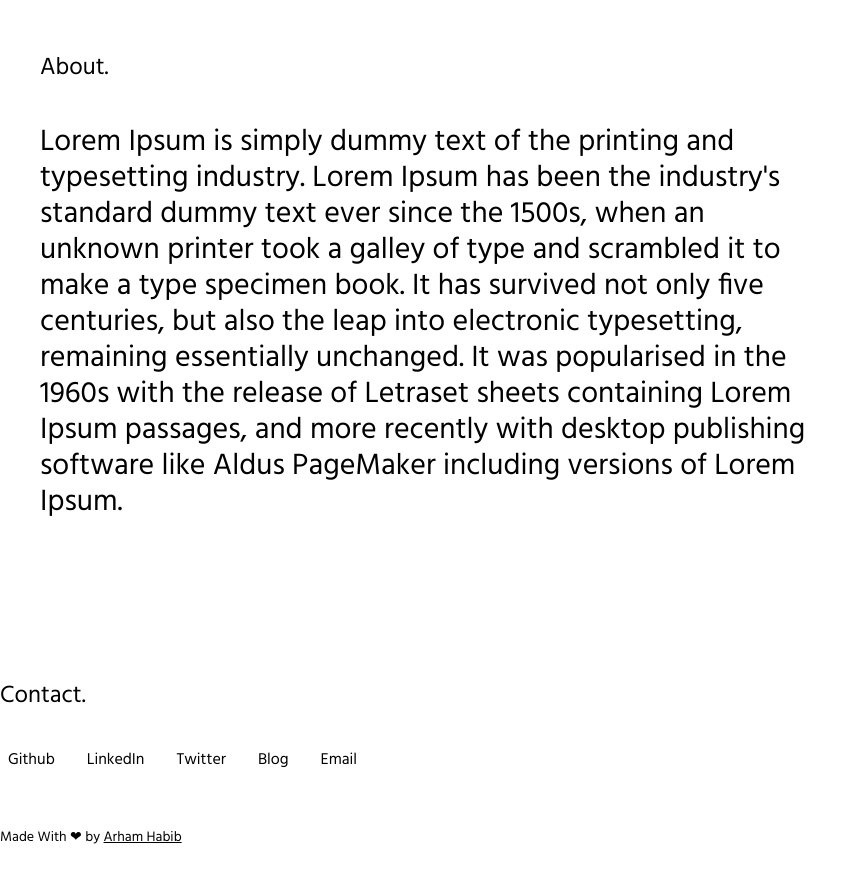
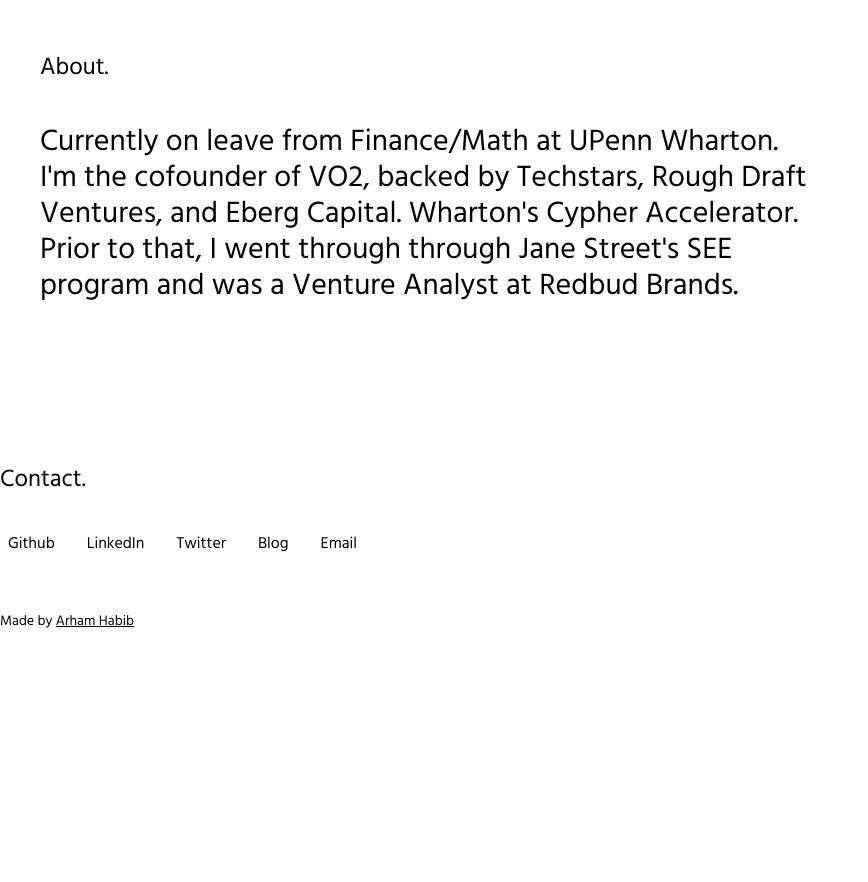
Before and after one commit to arham-habib/arham-portfolio, a Next.js app: page / in a window 1280 px wide. Shown: the part 3680-4562 px from the top of the page, without its empty margins (0-868 px from the left). After the commit the page ends 4352 px from the top, so only its background shows below. Built offline with nearby package versions, Linux system fonts and the light colour scheme.

Commit message:
content edits

```diff
--- a/components/Footer/index.js
+++ b/components/Footer/index.js
@@ -12,7 +12,7 @@
         </div>
       </div>
       <h1 className="text-sm text-bold mt-2 laptop:mt-10 p-2 laptop:p-0">
-        Made With ❤ by{" "}
+        Made by{" "}
         <Link href="http://www.arhamh.com">
           <a className="underline underline-offset-1">Arham Habib</a>
         </Link>
--- a/components/Header/index.js
+++ b/components/Header/index.js
@@ -71,7 +71,7 @@
                   <Button onClick={handleWorkScroll}>Work</Button>
                   <Button onClick={handleAboutScroll}>About</Button>
                   {showBlog && (
-                    <Button onClick={() => router.push("/blog")}>Blog</Button>
+                    <Button onClick={() => router.push("https://arhamh.substack.com")}>Blog</Button>
                   )}
                   <Button
                     onClick={() => window.open("mailto:arham.habib@gmail.com")}
@@ -85,7 +85,7 @@
                     Home
                   </Button>
                   {showBlog && (
-                    <Button onClick={() => router.push("/blog")}>Blog</Button>
+                    <Button onClick={() => router.push("https://arhamh.substack.com")}>Blog</Button>
                   )}
                   <Button
                     onClick={() => window.open("mailto:arham.habib@gmail.com")}
@@ -114,7 +114,7 @@
             <Button onClick={handleWorkScroll}>Work</Button>
             <Button onClick={handleAboutScroll}>About</Button>
             {showBlog && (
-              <Button onClick={() => router.push("/blog")}>Blog</Button>
+              <Button onClick={() => router.push("https://arhamh.substack.com")}>Blog</Button>
             )}
             <Button onClick={() => window.open("mailto:arham.habib@gmail.com")}>
               Contact
@@ -134,7 +134,7 @@
           <div className="flex">
             <Button onClick={() => router.push("/")}>Home</Button>
             {showBlog && (
-              <Button onClick={() => router.push("/blog")}>Blog</Button>
+              <Button onClick={() => router.push("/https://arhamh.substack.com")}>Blog</Button>
             )}
             <Button onClick={() => window.open("mailto:arham.habib@gmail.com")}>
               Contact
--- a/components/ServiceCard/index.js
+++ b/components/ServiceCard/index.js
@@ -18,7 +18,7 @@
       <p className="mt-5 opacity-40 text-xl">
         {description
           ? description
-          : "Lorem Ipsum is simply dummy text of the printing and typesetting industry. Lorem Ipsum has been the industry's standard dummy text ever since the 1500s, when an unknown printer took a galley of type and scrambled it to make a type specimen book. "}
+          : "Currently on leave from Finance/Math at UPenn Wharton. I'm the cofounder of VO2, backed by Techstars, Rough Draft Ventures, and Eberg Capital. Wharton's Cypher Accelerator. Prior to that, I went through through Jane Street's SEE program and was a Venture Analyst at Redbud Brands."}
       </p>
     </div>
   );
```
Also changed, not shown: data/portfolio.json (+1 -1 lines).
